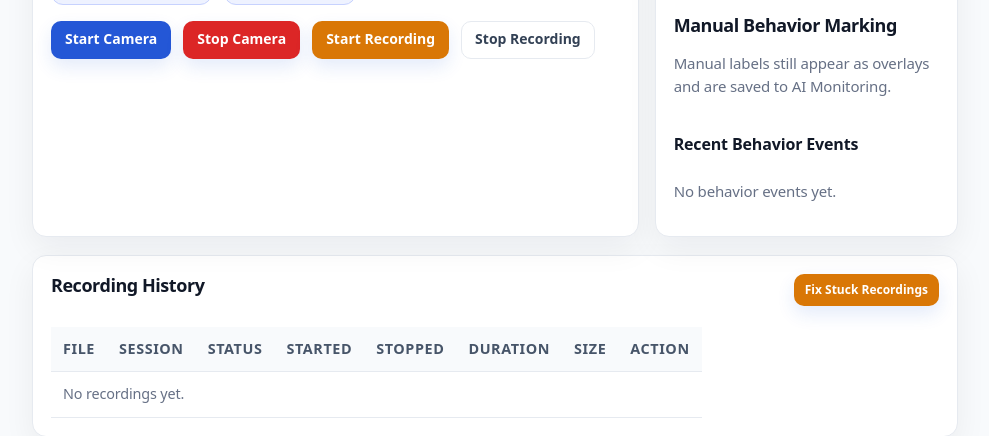
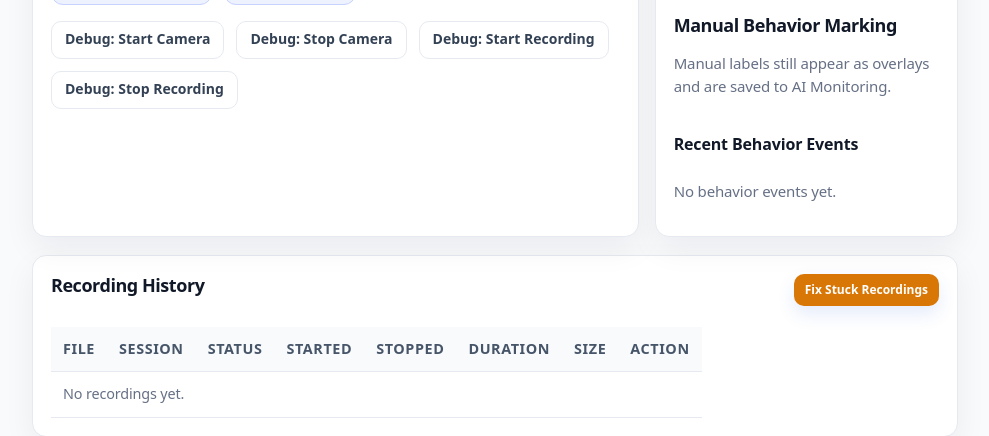
Before and after one commit to TunSopheak/Smart-Classroom-AI-IoT, a Python web app: template backend/app/templates/camera_monitoring/index.html in a window 1280 px wide. Shown: the part 900-1336 px from the top of the page, without its empty margins (288-1277 px from the left). Run offline with Jinja, Linux system fonts and the light colour scheme; the template is opened without the code that fills it, so the values that code supplies are empty; some web fonts are replaced.

Commit message:
Unify monitoring workspace demo flow

```diff
--- a/backend/app/routers/product_router.py
+++ b/backend/app/routers/product_router.py
@@ -95,11 +95,10 @@ def check_required_pages() -> list[dict]:
         ("Product Center", "/dashboard/product-center"),
         ("QR Attendance", "/dashboard/qr-attendance"),
         ("Face Training", "/dashboard/face-training"),
-        ("Live Recognition", "/dashboard/face-recognition-live"),
+        ("Monitoring Workspace", "/dashboard/monitoring-workspace"),
         ("Students", "/dashboard/students"),
         ("Sessions", "/dashboard/sessions"),
         ("AI Monitoring", "/dashboard/ai-monitoring"),
-        ("Camera Monitoring", "/dashboard/camera-monitoring"),
         ("IoT Monitoring", "/dashboard/iot-monitoring"),
         ("Reports", "/dashboard/reports"),
         ("Final Demo", "/dashboard/final-demo"),
@@ -181,7 +180,7 @@ def system_health_page(request: Request):
         {"module": "QR Attendance", "status": "Ready", "notes": "Camera scanner, manual backup, signed QR, and legacy QR support."},
         {"module": "Face Recognition Attendance", "status": "Prototype", "notes": "LBPH recognition with confidence-gated attendance."},
         {"module": "AI Monitoring Events", "status": "Ready", "notes": "Session event history with severity, source, and export support."},
-        {"module": "Camera Monitoring & Recording", "status": "Ready", "notes": "Live stream and optional WebM recording."},
+        {"module": "Monitoring Workspace", "status": "Ready", "notes": "Main live classroom stream with FACE, YOLO, behavior, IoT, and optional recording."},
         {"module": "WebM Playback", "status": "Ready", "notes": "Browser playback for saved recordings."},
         {"module": "Behavior Detection Engine", "status": "Prototype", "notes": "Rule-based/manual prototype; YOLO/MediaPipe remains future work."},
         {"module": "IoT Monitoring & Automation", "status": "Prototype", "notes": "Simulated relay and sensor workflow prepared for hardware."},
--- a/backend/app/services/face_service.py
+++ b/backend/app/services/face_service.py
@@ -18,7 +18,7 @@ from app.services.attendance_service import (
 )
 
 IMAGE_EXTENSIONS = {".jpg", ".jpeg", ".png", ".bmp"}
-FACE_ATTENDANCE_MIN_CONFIDENCE = 0.75
+FACE_ATTENDANCE_MIN_CONFIDENCE = 0.60
 
 
 def get_dataset_path(student: Student) -> str:
--- a/backend/app/templates/camera_monitoring/index.html
+++ b/backend/app/templates/camera_monitoring/index.html
@@ -1,19 +1,19 @@
 {% extends "base.html" %}
 
-{% block title %}Camera Monitoring{% endblock %}
+{% block title %}Debug / Legacy Camera Monitoring{% endblock %}
 
 {% block content %}
 <div class="page-header">
     <div>
-        <p class="eyebrow">Advanced / Legacy Camera View</p>
-        <h1>Camera Monitoring & Behavior Detection</h1>
-        <p>This advanced page remains for recording history and camera debugging. Daily classroom operation now belongs in Smart Monitoring Workspace.</p>
+        <p class="eyebrow">Debug / Legacy Only</p>
+        <h1>Debug / Legacy Camera Monitoring</h1>
+        <p>This page remains for recording history and camera troubleshooting only. Final demo classroom operation belongs in Monitoring Workspace.</p>
     </div>
     <a class="btn btn-primary" href="/dashboard/monitoring-workspace{% if selected_session %}?session_id={{ selected_session.id }}{% endif %}">Open Monitoring Workspace</a>
 </div>
 
 <div class="product-note">
-    <strong>Advanced view:</strong>
+    <strong>Debug / Legacy view:</strong>
     Use the workspace for daily monitoring because it combines recognized face overlays, FACE attendance, behavior events, recording, IoT, and QR backup.
 </div>
 
@@ -34,7 +34,7 @@
         </div>
 
         <div class="ai-filter-actions">
-            <button class="btn btn-primary" type="submit">Use Session</button>
+            <button class="btn btn-secondary" type="submit">Debug: Use Session</button>
         </div>
     </form>
 
@@ -62,22 +62,22 @@
         <div class="quick-ai-grid">
             <form method="post" action="/dashboard/camera-monitoring/start">
                 <input type="hidden" name="session_id" value="{{ selected_session.id if selected_session else '' }}">
-                <button class="btn btn-primary" type="submit">Start Camera</button>
+                <button class="btn btn-secondary" type="submit">Debug: Start Camera</button>
             </form>
 
             <form method="post" action="/dashboard/camera-monitoring/stop">
                 <input type="hidden" name="session_id" value="{{ selected_session.id if selected_session else '' }}">
-                <button class="btn btn-danger" type="submit">Stop Camera</button>
+                <button class="btn btn-secondary" type="submit">Debug: Stop Camera</button>
             </form>
 
             <form method="post" action="/dashboard/camera-monitoring/record/start">
                 <input type="hidden" name="session_id" value="{{ selected_session.id if selected_session else '' }}">
-                <button class="btn btn-warning" type="submit">Start Recording</button>
+                <button class="btn btn-secondary" type="submit">Debug: Start Recording</button>
             </form>
 
             <form method="post" action="/dashboard/camera-monitoring/record/stop">
                 <input type="hidden" name="session_id" value="{{ selected_session.id if selected_session else '' }}">
-                <button class="btn btn-secondary" type="submit">Stop Recording</button>
+                <button class="btn btn-secondary" type="submit">Debug: Stop Recording</button>
             </form>
         </div>
     </div>
@@ -89,12 +89,12 @@
         <div class="quick-ai-grid">
             <form method="post" action="/dashboard/camera-monitoring/behavior-auto/start">
                 <input type="hidden" name="session_id" value="{{ selected_session.id if selected_session else '' }}">
-                <button class="btn btn-primary" type="submit">Start Auto Behavior</button>
+                <button class="btn btn-secondary" type="submit">Debug: Start Auto Behavior</button>
             </form>
 
             <form method="post" action="/dashboard/camera-monitoring/behavior-auto/stop">
                 <input type="hidden" name="session_id" value="{{ selected_session.id if selected_session else '' }}">
-                <button class="btn btn-danger" type="submit">Stop Auto Behavior</button>
+                <button class="btn btn-secondary" type="submit">Debug: Stop Auto Behavior</button>
             </form>
         </div>
 
@@ -114,7 +114,7 @@
                 <input type="hidden" name="session_id" value="{{ selected_session.id if selected_session else '' }}">
                 <input type="hidden" name="event_type" value="{{ item }}">
                 <input type="hidden" name="severity" value="{{ 'high' if item in ['sleeping', 'attention_low'] else 'medium' }}">
-                <button class="btn btn-primary" type="submit">{{ item }}</button>
+                <button class="btn btn-secondary" type="submit">Debug: {{ item }}</button>
             </form>
             {% endfor %}
         </div>
--- a/backend/app/templates/camera_monitoring/playback.html
+++ b/backend/app/templates/camera_monitoring/playback.html
@@ -9,7 +9,7 @@
         <h1>Recording Playback</h1>
         <p>Watch the saved classroom monitoring video inside the system.</p>
     </div>
-    <a class="btn btn-secondary" href="/dashboard/camera-monitoring">Back Camera Monitoring</a>
+    <a class="btn btn-secondary" href="/dashboard/monitoring-workspace">Back to Monitoring Workspace</a>
 </div>
 
 {% if recording %}
@@ -82,7 +82,7 @@
         <a class="btn btn-primary" href="/dashboard/camera-monitoring/recordings/{{ recording.id }}/stream" target="_blank">Open Raw Video</a>
         {% endif %}
         <a class="btn btn-secondary" href="/dashboard/camera-monitoring/recordings/{{ recording.id }}/download">Download Video</a>
-        <a class="btn btn-primary" href="/dashboard/camera-monitoring?session_id={{ recording.session_id }}">Record New Video</a>
+        <a class="btn btn-primary" href="/dashboard/monitoring-workspace?session_id={{ recording.session_id }}">Open Monitoring Workspace</a>
     </div>
 </div>
 
--- a/backend/app/templates/face_training/index.html
+++ b/backend/app/templates/face_training/index.html
@@ -7,9 +7,10 @@
     <div>
         <p class="eyebrow">Phase 14 Face Training</p>
         <h1>Face Training Center</h1>
-        <p>Upload face photos, capture samples from camera, train LBPH model, and prepare live recognition.</p>
+        <p>Upload face photos, capture samples from camera, train LBPH model, and prepare Monitoring Workspace recognition.</p>
     </div>
-    <a class="btn btn-secondary" href="/dashboard/face-recognition-live">Live Recognition</a>
+    <a class="btn btn-primary" href="/dashboard/monitoring-workspace">Open Monitoring Workspace</a>
+    <a class="btn btn-secondary" href="/dashboard/face-recognition-live">Debug / Legacy Recognition</a>
 </div>
 
 <div class="product-note">
--- a/backend/app/templates/product/settings.html
+++ b/backend/app/templates/product/settings.html
@@ -93,7 +93,7 @@
 
         <div class="settings-actions">
             <button class="btn btn-primary" type="submit">Save Settings</button>
-            <a class="btn btn-secondary" href="/dashboard/camera-monitoring">Camera Monitoring</a>
+            <a class="btn btn-secondary" href="/dashboard/monitoring-workspace">Monitoring Workspace</a>
         </div>
     </form>
 </div>
```
Also changed, not shown: backend/ai_module/face_recognition/recognize_face.py (+7 -4 lines), backend/app/routers/demo_router.py (+4 -4 lines), backend/app/routers/product_integration_router.py (+18 -19 lines), backend/app/services/camera_monitoring_service.py (+8 -6 lines), backend/app/templates/face_training/live_recognition.html (+9 -9 lines), backend/app/templates/monitoring/workspace.html (+6 -6 lines), docs/demo_flow.md (+1 -1 lines), docs/product_ai_attendance_integration.md (+1 -1 lines), README.md.
